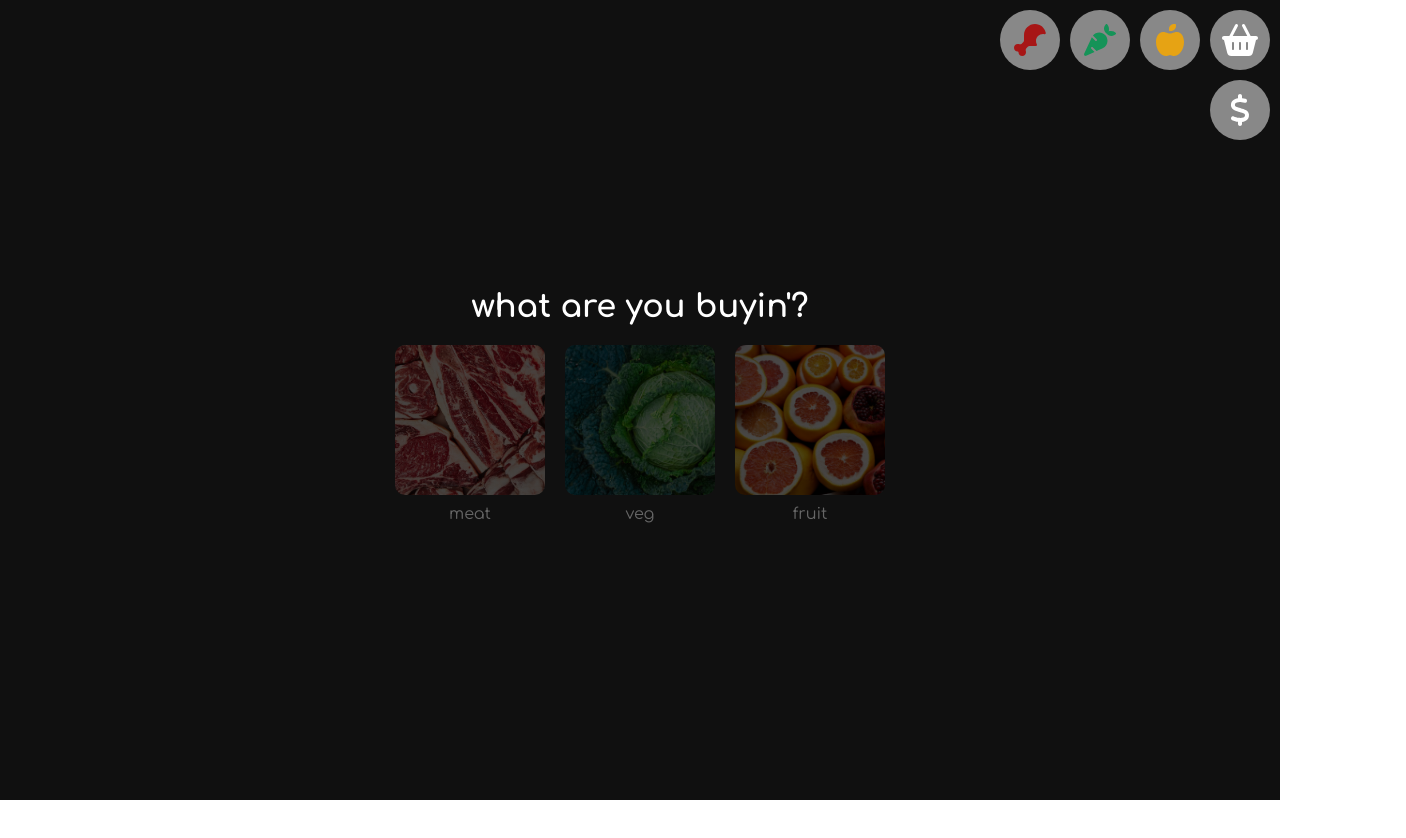
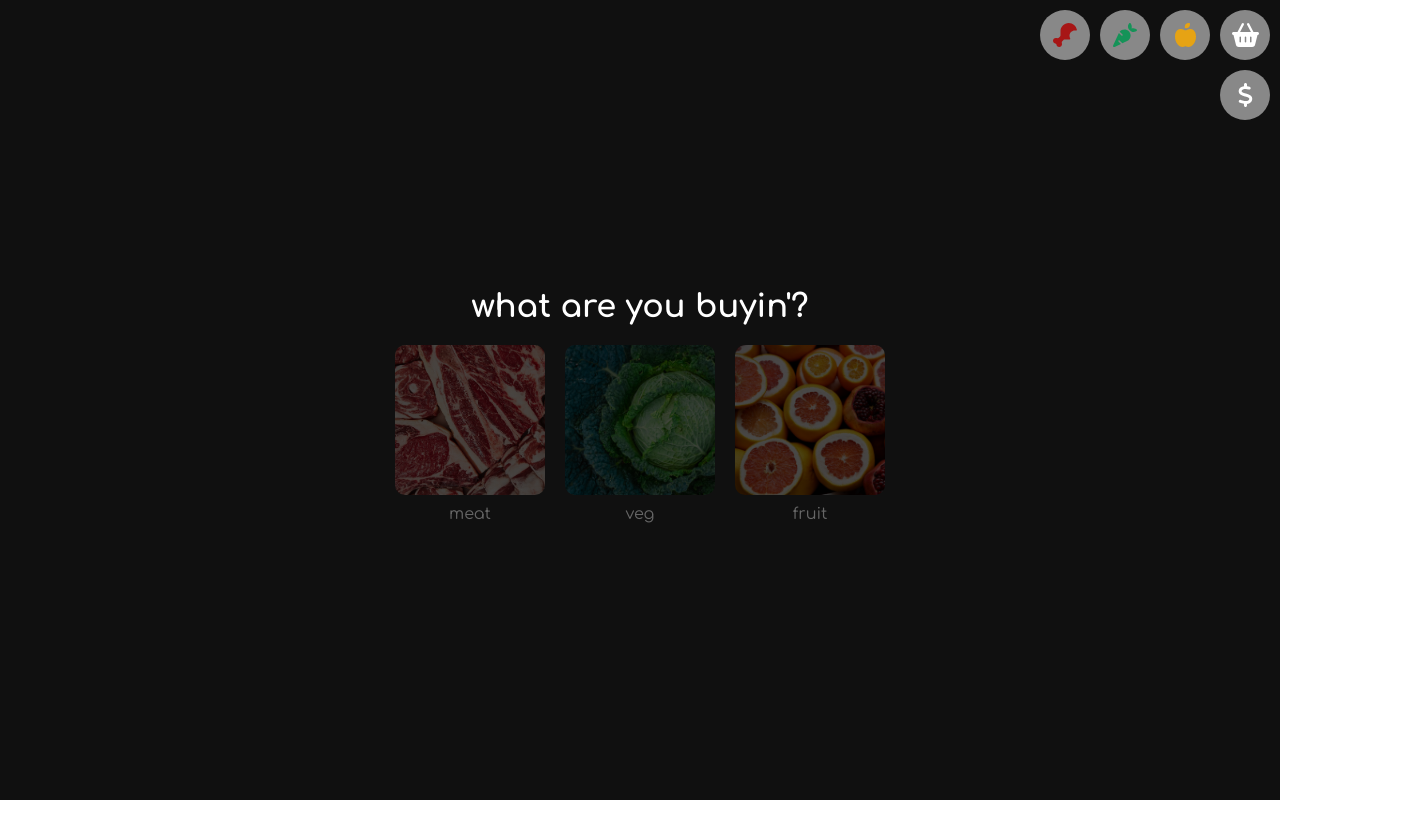
Before and after one commit to rooooonald/price-converter, a Next.js app: page / in a window 1280 px wide. Both pictures are taken after a click on the item 1240 px from the left and 40 px from the top of the page. Shown: the top 838 px of the page, 1406 px wide, since content can reach past the window. Before the commit the page ends 800 px from the top, so only its background shows below. Built offline with nearby package versions, Linux system fonts and the light colour scheme.

Commit message:
beautify nav buttons

```diff
--- a/components/layout/header.js
+++ b/components/layout/header.js
@@ -31,7 +31,7 @@ export default function Header() {
                   <FontAwesomeIcon
                     icon={faDrumstickBite}
                     style={{ color: "#a71616" }}
-                    size="2xl"
+                    size="xl"
                   />
                 </li>
               </Link>
@@ -42,7 +42,7 @@ export default function Header() {
                   <FontAwesomeIcon
                     icon={faCarrot}
                     style={{ color: "#159358" }}
-                    size="2xl"
+                    size="xl"
                   />
                 </li>
               </Link>
@@ -53,7 +53,7 @@ export default function Header() {
                   <FontAwesomeIcon
                     icon={faAppleWhole}
                     style={{ color: "#e6a314" }}
-                    size="2xl"
+                    size="xl"
                   />
                 </li>
               </Link>
@@ -65,7 +65,7 @@ export default function Header() {
                 setShowShoppingMenu((prev) => !prev);
               }}
             >
-              <FontAwesomeIcon icon={faBasketShopping} size="2xl" />
+              <FontAwesomeIcon icon={faBasketShopping} size="xl" />
             </li>
           </ul>
         </nav>
@@ -104,7 +104,7 @@ export default function Header() {
                 setShowShoppingMenu(false);
               }}
             >
-              <FontAwesomeIcon icon={faDollarSign} size="2xl" />
+              <FontAwesomeIcon icon={faDollarSign} size="xl" />
             </li>
           </ul>
         </nav>
--- a/components/layout/header.module.css
+++ b/components/layout/header.module.css
@@ -18,16 +18,16 @@
 }
 
 .nav ul li {
-  width: 60px;
-  height: 60px;
-  border-radius: 30px;
   background-color: rgba(255, 255, 255, 0.5);
+  border-radius: 25px;
   display: flex;
   flex-direction: column;
   justify-content: center;
   row-gap: 20px;
   align-items: center;
   cursor: pointer;
+
+  animation: button-animation 0.5s forwards normal ease-in-out;
 }
 
 .btn-active {
@@ -51,3 +51,17 @@
 .btn-fruit:hover {
   background-color: rgba(255, 100, 0, 0.5);
 }
+
+@keyframes button-animation {
+  0% {
+    width: 0;
+    height: 0;
+    opacity: 0;
+  }
+
+  100% {
+    width: 50px;
+    height: 50px;
+    opacity: 1;
+  }
+}
```
